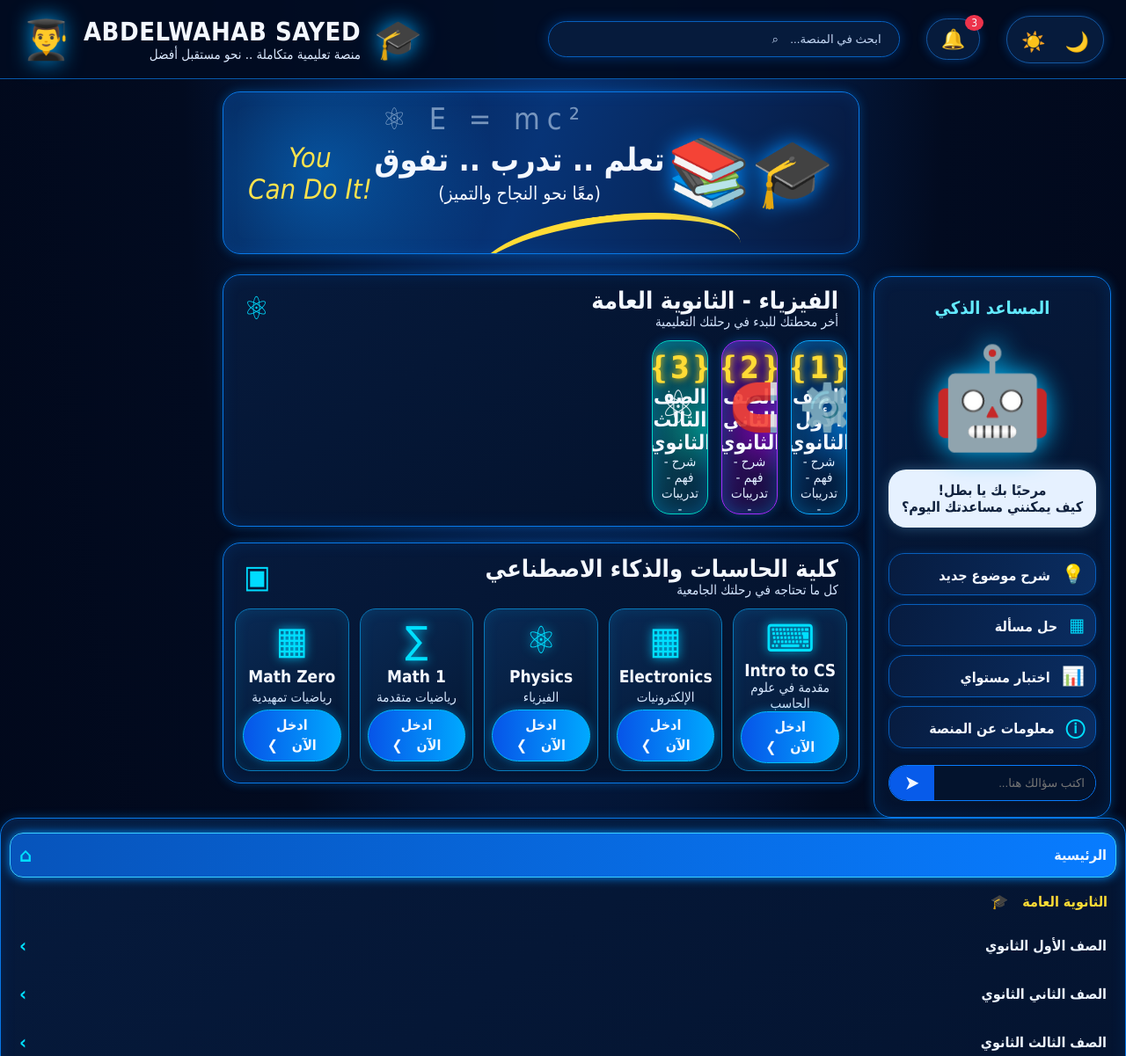
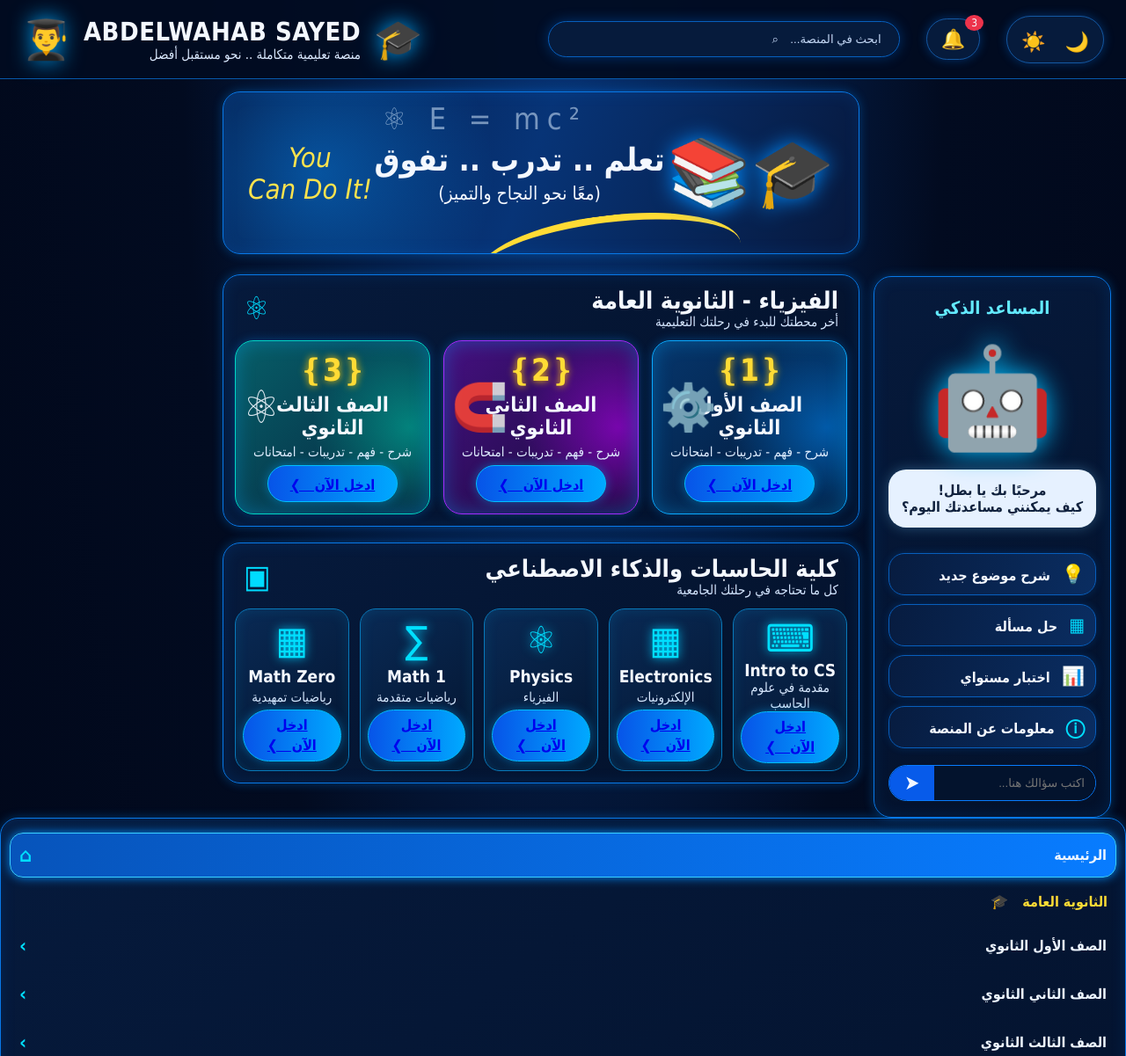
Before and after one commit to abdelwhaabsayedmohamed-sudo/abdelwahab-sayed-platform, a plain HTML site: page index.html in a window 1280 px wide. Shown: the top 1201 px of the page at 88% size. Drawn offline with Linux system fonts and the light colour scheme.

Commit message:
Update index.html Fix homepage navigation

```diff
--- a/index.html
+++ b/index.html
@@ -38,7 +38,6 @@
       <div class="grades">
 
 
-<div class="grades">
 
   <article class="grade">
     <div class="number">❴1❵</div>
@@ -82,35 +81,35 @@
     <div class="symbol">⌨</div>
     <h3>Intro to CS</h3>
     <p>مقدمة في علوم الحاسب</p>
-    <button class="enter">ادخل الآن　❯</button>
+    <a class="enter" href="college.html">ادخل الآن　❯</a>
   </article>
 
   <article class="subject">
     <div class="symbol">▦</div>
     <h3>Electronics</h3>
     <p>الإلكترونيات</p>
-    <button class="enter">ادخل الآن　❯</button>
+    <a class="enter" href="college.html">ادخل الآن　❯</a>
   </article>
 
   <article class="subject">
     <div class="symbol">⚛</div>
     <h3>Physics</h3>
     <p>الفيزياء</p>
-    <button class="enter">ادخل الآن　❯</button>
+    <a class="enter" href="college.html">ادخل الآن　❯</a>
   </article>
 
   <article class="subject">
     <div class="symbol">∑</div>
     <h3>Math 1</h3>
     <p>رياضيات متقدمة</p>
-    <button class="enter">ادخل الآن　❯</button>
+    <a class="enter" href="college.html">ادخل الآن　❯</a>
   </article>
 
   <article class="subject">
     <div class="symbol">▦</div>
     <h3>Math Zero</h3>
     <p>رياضيات تمهيدية</p>
-    <button class="enter">ادخل الآن　❯</button>
+    <a class="enter" href="college.html">ادخل الآن　❯</a>
   </article>
 
 </div>
@@ -123,10 +122,12 @@
 
     <a class="nav-link" href="first-grade.html"><span>الصف الأول الثانوي</span><span class="ico">›</span></a>
 
-    <a class="nav-link" href="#"><span>الصف الثاني الثانوي</span><span class="ico">›</span></a>
-<a class="nav-link" href="#"><span>الصف الثالث الثانوي</span><span class="ico">›</span></a>
+
+<a class="nav-link" href="second-grade.html"><span>الصف الثاني الثانوي</span><span class="ico">›</span></a>
+
+<a class="nav-link" href="third-grade.html"><span>الصف الثالث الثانوي</span><span class="ico">›</span></a>
     <div class="nav-divider"></div>
-    <a class="nav-link" href="#"><span>كلية الحاسبات</span><span class="ico">▣</span></a>
+    <a class="nav-link" href="college.html"><span>كلية الحاسبات</span><span class="ico">▣</span></a>
     <a class="nav-link nav-small" href="#"><span>البرمجة وعلوم الحاسب</span><span class="ico">›</span></a>
     <a class="nav-link nav-small" href="#"><span>الرياضيات</span><span class="ico">›</span></a>
     <a class="nav-link nav-small" href="#"><span>الإلكترونيات</span><span class="ico">›</span></a>
@@ -143,6 +144,14 @@
 <script>
 document.getElementById('theme').addEventListener('click',()=>document.documentElement.classList.toggle('light'));
 document.getElementById('send').addEventListener('click',()=>{const q=document.getElementById('question');if(q.value.trim()){alert('المساعد الذكي قيد التجهيز.');q.value='';}});
+  document.querySelectorAll('.grade').forEach(card => {
+  card.style.cursor = 'pointer';
+  card.addEventListener('click', event => {
+    if (event.target.closest('a')) return;
+    const link = card.querySelector('a[href]');
+    if (link) window.location.href = link.href;
+  });
+});
 </script>
 </body>
 </html>
```
